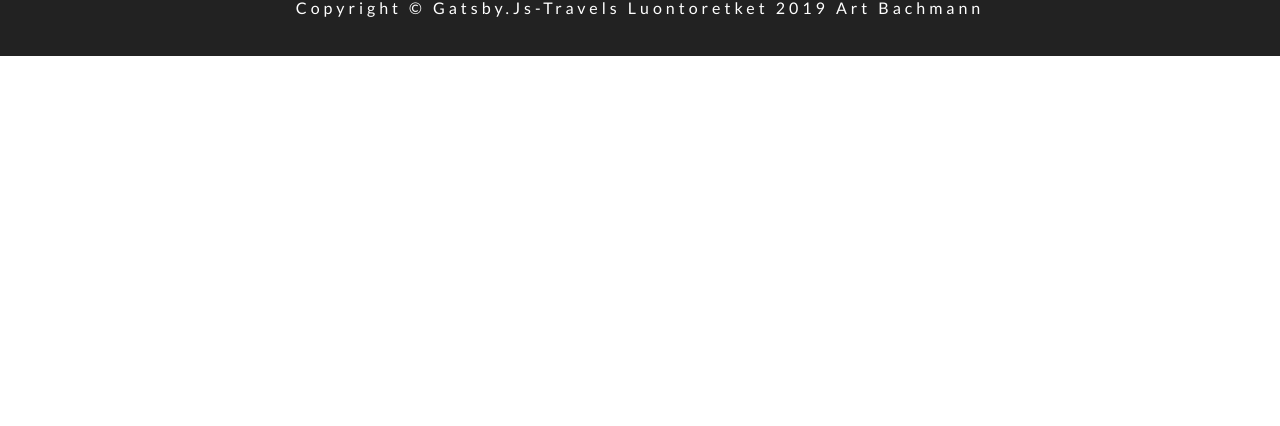
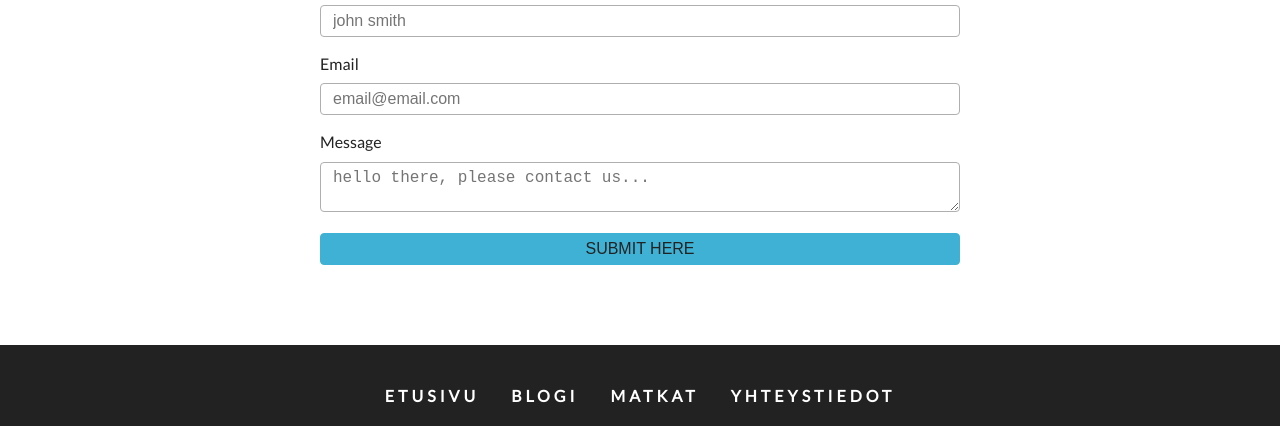
Before and after one commit to ArtBachmann/gatsby-travels, a Gatsby site: page /contact in a window 1280 px wide. Shown: the part 744-1170 px from the top of the page. Before the commit the page ends 800 px from the top, so only its background shows below. Built offline with nearby package versions, Linux system fonts and the light colour scheme; Gatsby itself is replaced by a stand-in of ours.

Commit message:
contact form added

```diff
--- a/gatsby-config.js
+++ b/gatsby-config.js
@@ -23,5 +23,6 @@ module.exports = {
     "gatsby-plugin-styled-components",
     `gatsby-transformer-sharp`,
     `gatsby-plugin-sharp`,
+    "gatsby-plugin-transition-link",
   ],
 }
--- a/package.json
+++ b/package.json
@@ -20,8 +20,10 @@
     "gatsby-plugin-sass": "^2.0.11",
     "gatsby-plugin-sharp": "^2.2.1",
     "gatsby-plugin-styled-components": "^3.0.7",
+    "gatsby-plugin-transition-link": "^1.12.4",
     "gatsby-source-filesystem": "^2.1.1",
     "gatsby-transformer-sharp": "^2.2.0",
+    "gsap": "^2.1.3",
     "node-sass": "^4.12.0",
     "react": "^16.8.6",
     "react-dom": "^16.8.6",
--- /dev/null
+++ b/src/components/Contact/Contact.js
@@ -0,0 +1,59 @@
+import React from "react"
+import Title from "../Title"
+import styles from "../../css/contact.module.css"
+
+// formspree service to handle emails.
+
+const Contact = () => {
+  return (
+    <section className={styles.contact}>
+      <Title title="contact" subtitle="us" />
+      <div className={styles.center}>
+        <form
+          action="https://formspree.io/art.bachmann@fiare.com"
+          method="POST"
+          className={styles.form}
+        >
+          <div>
+            <label htmlFor="name">name</label>
+            <input
+              type="text"
+              name="name"
+              id="name"
+              className={styles.formControl}
+              placeholder="john smith"
+            />
+          </div>
+          <div>
+            <label htmlFor="email">email</label>
+            <input
+              type="email"
+              name="email"
+              id="email"
+              className={styles.formControl}
+              placeholder="email@email.com"
+            />
+          </div>
+          <div>
+            <label htmlFor="message">message</label>
+            <textarea
+              name="message"
+              id="message"
+              className={styles.formControl}
+              placeholder="hello there, please contact us..."
+            />
+          </div>
+          <div>
+            <input
+              type="submit"
+              value="submit here"
+              className={styles.submit}
+            />
+          </div>
+        </form>
+      </div>
+    </section>
+  )
+}
+
+export default Contact
--- a/src/components/Footer.js
+++ b/src/components/Footer.js
@@ -2,7 +2,7 @@ import React from "react"
 import styles from "../css/footer.module.css"
 import links from "../constants/links"
 import socialIcons from "../constants/social-icons"
-import { Link } from "gatsby"
+import AniLink from "gatsby-plugin-transition-link/AniLink"
 
 const Footer = () => {
   return (
@@ -10,9 +10,9 @@ const Footer = () => {
       <div className={styles.links}>
         {links.map((item, index) => {
           return (
-            <Link key={index} to={item.path}>
+            <AniLink swipe key={index} to={item.path}>
               {item.text}
-            </Link>
+            </AniLink>
           )
         })}
       </div>
--- a/src/components/Navbar.js
+++ b/src/components/Navbar.js
@@ -1,5 +1,5 @@
 import React, { useState } from "react"
-import { Link } from "gatsby"
+import AniLink from "gatsby-plugin-transition-link/AniLink"
 import styles from "../css/navbar.module.css"
 import { FaAlignRight } from "react-icons/fa"
 import links from "../constants/links"
@@ -31,7 +31,9 @@ const Navbar = () => {
           {links.map((item, index) => {
             return (
               <li key={index}>
-                <Link to={item.path}>{item.text}</Link>
+                <AniLink fade to={item.path}>
+                  {item.text}
+                </AniLink>
               </li>
             )
           })}
--- a/src/components/Title.js
+++ b/src/components/Title.js
@@ -26,7 +26,7 @@ export default styled(Title)`
     color: var(--mainBlack);
   }
   .subtitle {
-    font-size: 1.2rem;
+    font-size: 1.6rem;
     letter-spacing: 3px;
   }
   span {
--- a/src/pages/contact.js
+++ b/src/pages/contact.js
@@ -3,14 +3,27 @@ import { Link } from "gatsby"
 import Layout from "../components/Layout"
 import StyledHero from "../components/StyledHero"
 import { graphql } from "gatsby"
+import Contact from "../components/Contact/Contact"
 
-const contact = () => {
+const contact = ({ data }) => {
   return (
     <Layout>
-      Hello from contact page!!!
-      <Link to="/">Back Home</Link>
+      <StyledHero img={data.defaultBcg.childImageSharp.fluid} />
+      <Contact />
     </Layout>
   )
 }
 
 export default contact
+
+export const query = graphql`
+  query {
+    defaultBcg: file(relativePath: { eq: "connectBcg.jpeg" }) {
+      childImageSharp {
+        fluid(quality: 90, maxWidth: 4160) {
+          ...GatsbyImageSharpFluid_withWebp
+        }
+      }
+    }
+  }
+`
```
Also changed, not shown: src/pages/blog.js (+14 -3 lines), src/pages/tours.js (+20 -4 lines), 1 other file.
